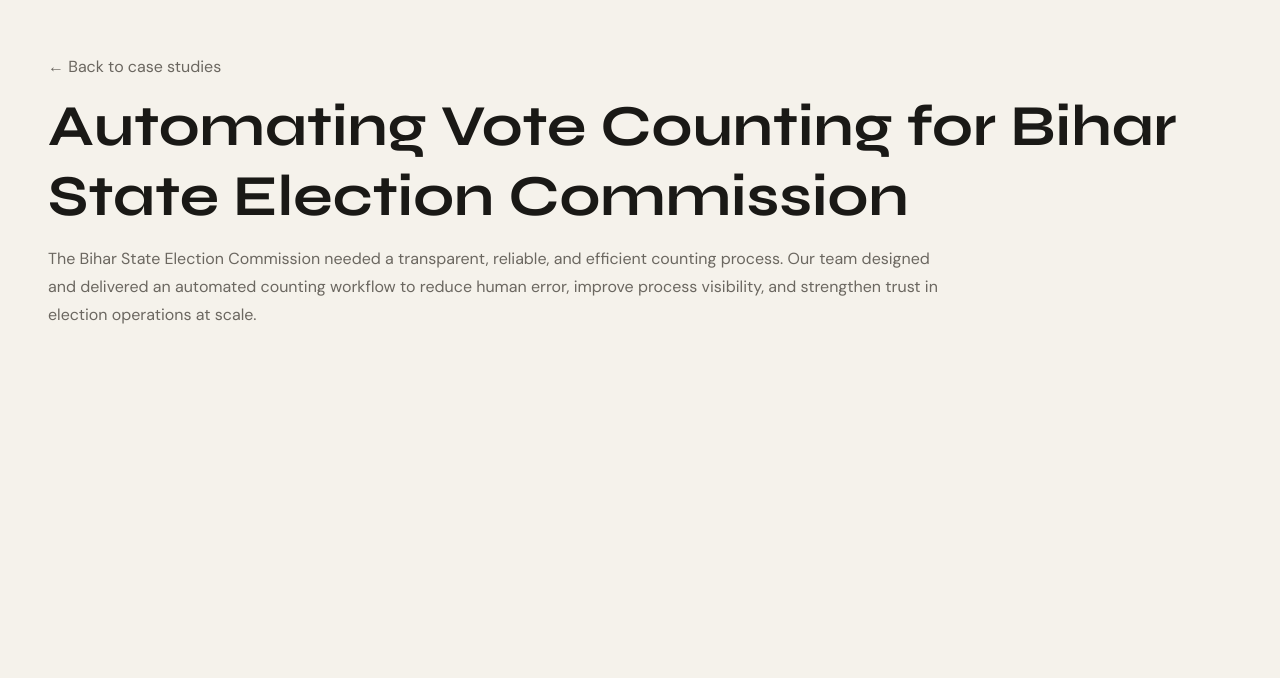
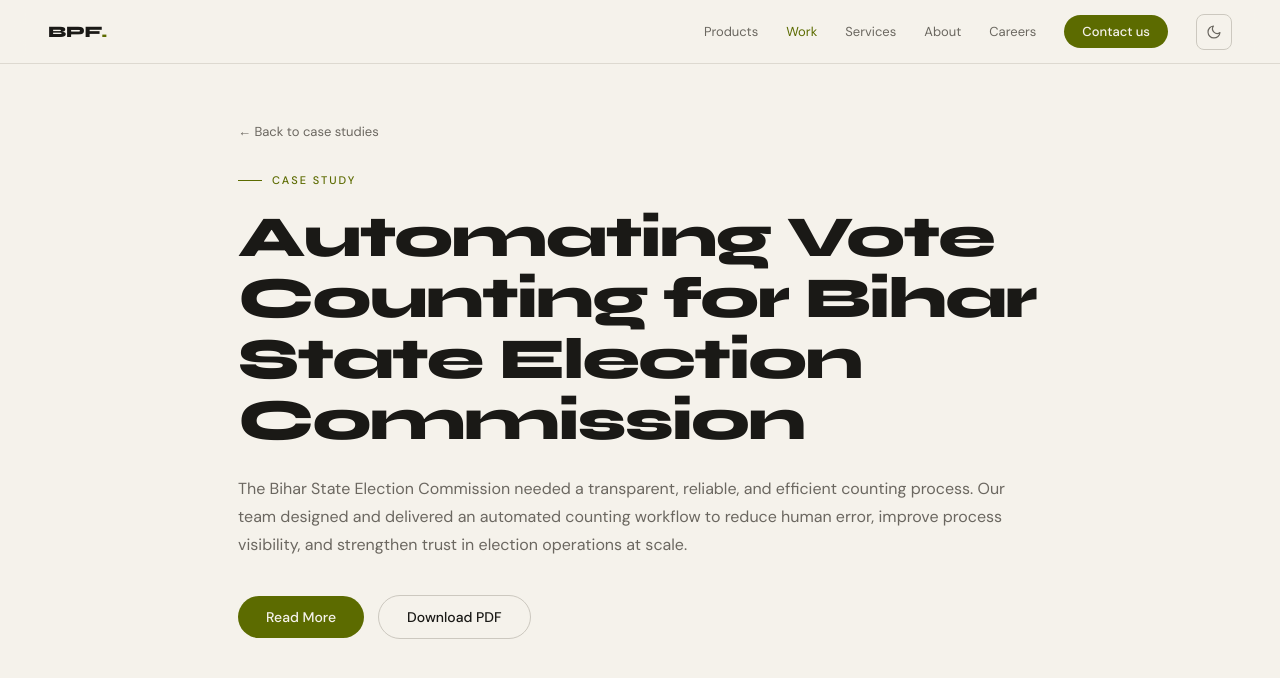
Before and after one commit to Subaru1337/Bipolar-Factory-Website, a Next.js app in the folder bipolar-factory/: page /work/bihar-election in a window 1280 px wide. Shown: the top 678 px of the page. Built offline with nearby package versions, Linux system fonts and the light colour scheme.

Commit message:
Background animations and mock buttons

```diff
--- a/bipolar-factory/src/app/global.css
+++ b/bipolar-factory/src/app/global.css
@@ -25,6 +25,7 @@
   --brand-blue:    #4d9fff;
   --brand-lime:    #e8ff47;
   --brand-red:     #ff4d4d;
+  --hero-video-scrim: 0.78;
 }
 
 /* ── Light theme ── */
@@ -52,6 +53,7 @@
   --brand-blue:    #4d9fff;
   --brand-lime:    #5c6b00;
   --brand-red:     #c43c3c;
+  --hero-video-scrim: 0.85;
 }
 
 /* ── System preference fallback (optional — remove if you only want manual toggle) ── */
@@ -80,7 +82,37 @@
     --brand-blue:    #4d9fff;
     --brand-lime:    #5c6b00;
     --brand-red:     #c43c3c;
+    --hero-video-scrim: 0.85;
   }
+}
+
+/* ── Hero background video ── */
+.hero-video-wrap {
+  position: absolute;
+  inset: 0;
+  z-index: 0;
+  overflow: hidden;
+  pointer-events: none;
+}
+
+.hero-video {
+  width: 100%;
+  height: 100%;
+  object-fit: cover;
+  object-position: center;
+  transform: scale(1.02);
+}
+
+.hero-video-overlay {
+  position: absolute;
+  inset: 0;
+  background: var(--bg);
+  opacity: var(--hero-video-scrim);
+  transition: opacity 0.3s ease, background 0.3s ease;
+}
+
+@media (prefers-reduced-motion: reduce) {
+  .hero-video-wrap { display: none; }
 }
 
 * {
--- a/bipolar-factory/src/app/work/bihar-election/page.tsx
+++ b/bipolar-factory/src/app/work/bihar-election/page.tsx
@@ -1,16 +1,83 @@
+import Link from 'next/link'
+import PageNav from '@/components/layout/PageNav'
+
 export default function BiharElectionCaseStudyPage() {
   return (
-    <main style={{ background: 'var(--bg)', color: 'var(--text)', minHeight: '100vh', padding: '56px 48px' }}>
-      <a href="/work" style={{ color: 'var(--muted)', textDecoration: 'none' }}>
-        ← Back to case studies
-      </a>
-      <h1 style={{ fontFamily: 'Syne, sans-serif', fontSize: 'clamp(34px, 5vw, 58px)', margin: '14px 0 14px' }}>
-        Automating Vote Counting for Bihar State Election Commission
-      </h1>
-      <p style={{ color: 'var(--muted)', lineHeight: 1.75, maxWidth: 900 }}>
-        The Bihar State Election Commission needed a transparent, reliable, and efficient counting process. Our team designed and delivered an
-        automated counting workflow to reduce human error, improve process visibility, and strengthen trust in election operations at scale.
-      </p>
-    </main>
+    <div style={{ background: 'var(--bg)', color: 'var(--text)', minHeight: '100vh' }}>
+      <PageNav active="Work" />
+
+      <main style={{ maxWidth: 900, margin: '0 auto', padding: '120px 48px 80px' }}>
+        <Link
+          href="/work"
+          style={{
+            fontFamily: 'DM Sans, sans-serif',
+            fontSize: 13,
+            color: 'var(--muted)',
+            textDecoration: 'none',
+            transition: 'color 0.2s',
+          }}
+        >
+          ← Back to case studies
+        </Link>
+
+        <p
+          className="page-eyebrow"
+          style={{ marginTop: 32, marginBottom: 20 }}
+        >
+          <span className="eyebrow-line" />
+          Case study
+        </p>
+
+        <h1
+          style={{
+            fontFamily: 'Syne, sans-serif',
+            fontWeight: 800,
+            fontSize: 'clamp(34px, 5vw, 58px)',
+            lineHeight: 1.05,
+            letterSpacing: '-0.03em',
+            marginBottom: 24,
+          }}
+        >
+          Automating Vote Counting for Bihar State Election Commission
+        </h1>
+
+        <p
+          style={{
+            fontFamily: 'DM Sans, sans-serif',
+            fontSize: 16,
+            color: 'var(--muted)',
+            lineHeight: 1.75,
+            marginBottom: 36,
+          }}
+        >
+          The Bihar State Election Commission needed a transparent, reliable, and efficient counting
+          process. Our team designed and delivered an automated counting workflow to reduce human
+          error, improve process visibility, and strengthen trust in election operations at scale.
+        </p>
+
+        <div style={{ display: 'flex', flexWrap: 'wrap', gap: 14, alignItems: 'center' }}>
+          <button type="button" className="btn-primary" style={{ border: 'none', cursor: 'pointer', fontSize: 14 }}>
+            Read More
+          </button>
+          <button
+            type="button"
+            style={{
+              fontFamily: 'DM Sans, sans-serif',
+              fontSize: 14,
+              fontWeight: 500,
+              color: 'var(--text)',
+              background: 'transparent',
+              padding: '12px 28px',
+              borderRadius: 100,
+              border: '0.5px solid var(--border-mid)',
+              cursor: 'pointer',
+              transition: 'border-color 0.2s, color 0.2s',
+            }}
+          >
+            Download PDF
+          </button>
+        </div>
+      </main>
+    </div>
   )
 }
```
Also changed, not shown: bipolar-factory/src/components/sections/Hero.tsx (+26 -56 lines), 1 other file (tests, documents, lock files or other folders).
